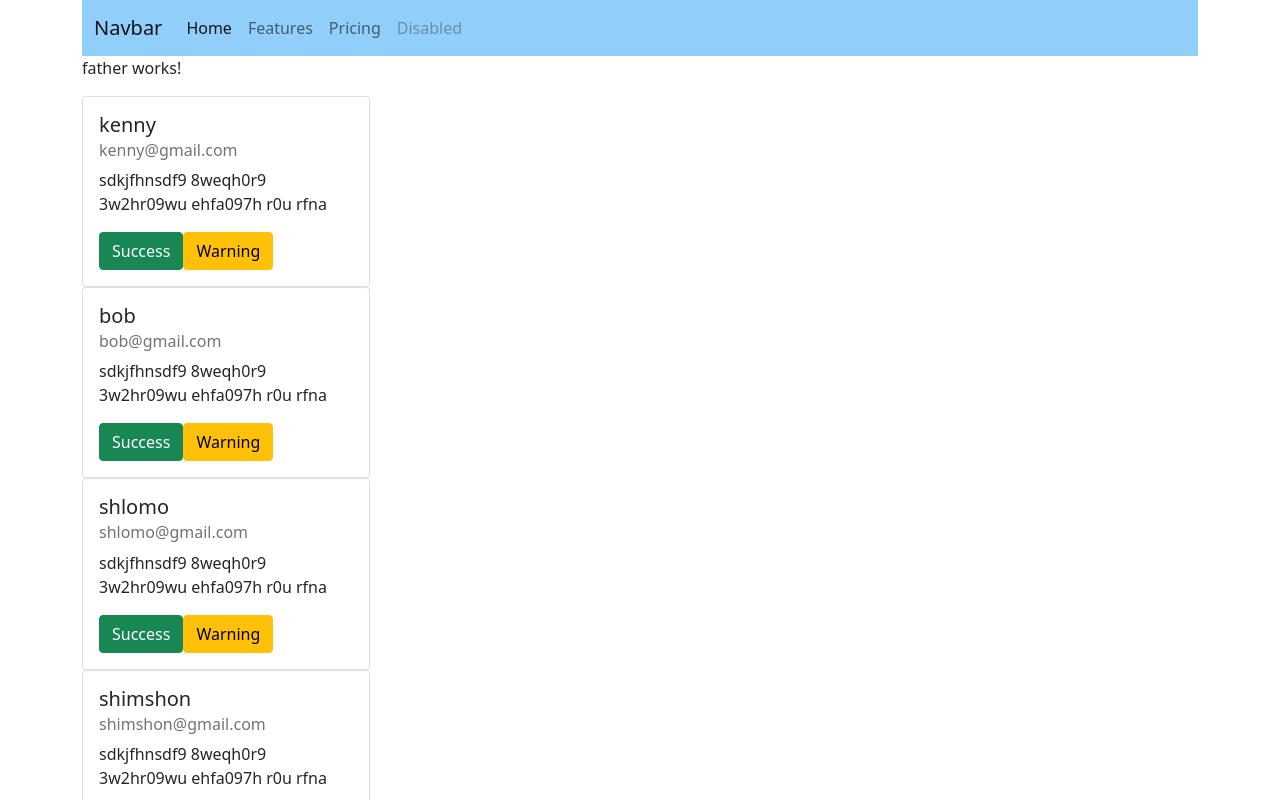
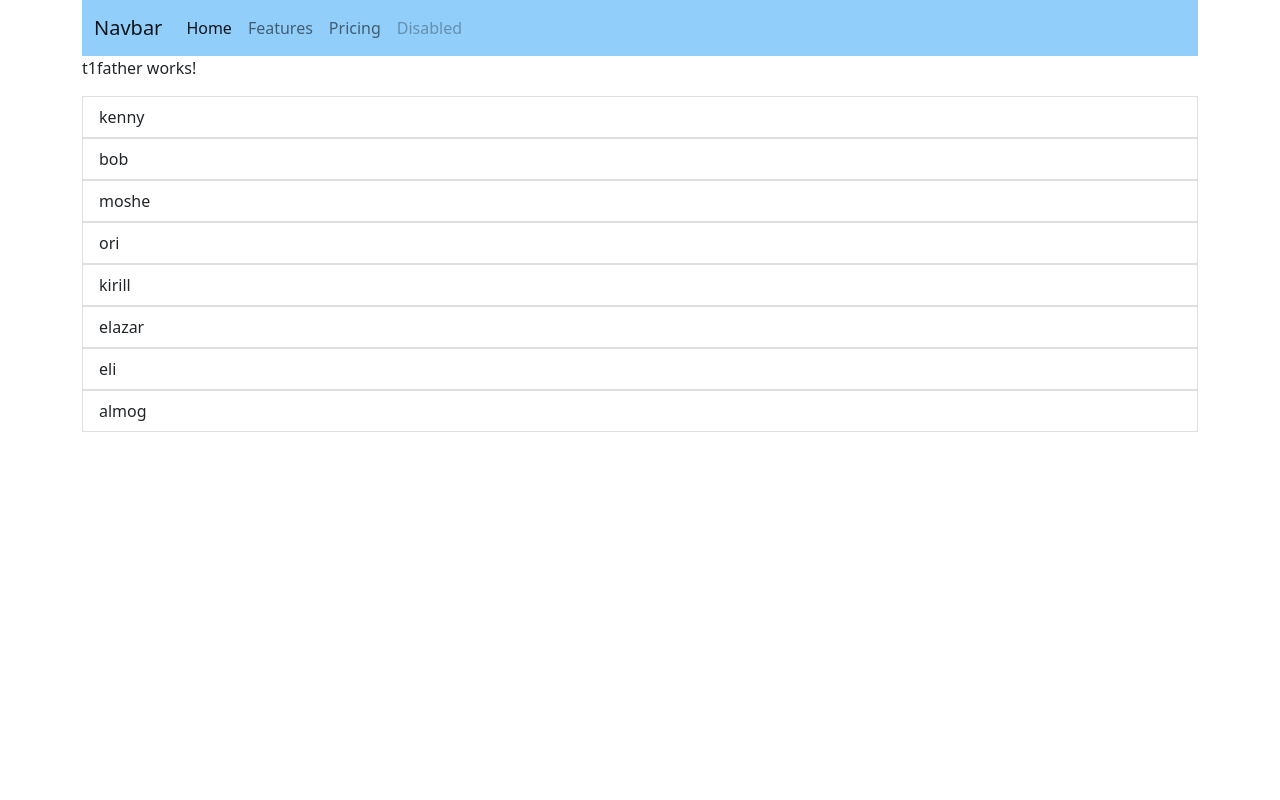
Before and after one commit to Rlss91/angular_hu_morning_2022, an Angular app: page / in a window 1280 px wide. Shown: the top 800 px of the page. Built offline with nearby package versions, Linux system fonts and the light colour scheme.

Commit message:
targil fcc

```diff
--- a/src/app/app.component.html
+++ b/src/app/app.component.html
@@ -17,5 +17,6 @@
   <!-- <app-ngfor-directive></app-ngfor-directive> -->
   <!-- <app-calculator2></app-calculator2> -->
   <!-- <app-ngswitch-directive></app-ngswitch-directive> -->
-  <app-father></app-father>
+  <!-- <app-father></app-father> -->
+  <app-t1father></app-t1father>
 </div>
--- a/src/app/app.module.ts
+++ b/src/app/app.module.ts
@@ -14,6 +14,8 @@ import { NgswitchDirectiveComponent } from './components/directives/structural/n
 import { FatherComponent } from './components/fcc/father/father.component';
 import { ChildComponent } from './components/fcc/child/child.component';
 import { MybuttonComponent } from './components/mybutton/mybutton.component';
+import { T1fatherComponent } from './components/targil1/t1father/t1father.component';
+import { T1childComponent } from './components/targil1/t1child/t1child.component';
 
 @NgModule({
   declarations: [
@@ -29,6 +31,8 @@ import { MybuttonComponent } from './components/mybutton/mybutton.component';
     FatherComponent,
     ChildComponent,
     MybuttonComponent,
+    T1fatherComponent,
+    T1childComponent,
   ],
   imports: [BrowserModule, FormsModule],
   providers: [],
--- /dev/null
+++ b/src/app/components/targil1/t1child/t1child.component.html
@@ -0,0 +1,8 @@
+<!-- <li class="list-group-item">{{ user.name }}</li> -->
+<button
+  type="button"
+  class="list-group-item list-group-item-action"
+  (click)="handleItemClick()"
+>
+  {{ user.name }}
+</button>
--- /dev/null
+++ b/src/app/components/targil1/t1child/t1child.component.ts
@@ -0,0 +1,29 @@
+import { Component, EventEmitter, Input, OnInit, Output } from '@angular/core';
+import { UserInfo } from '../t1father/t1father.component';
+
+@Component({
+  selector: 'app-t1child',
+  templateUrl: './t1child.component.html',
+  styleUrls: ['./t1child.component.css'],
+})
+export class T1childComponent implements OnInit {
+  @Input() user: UserInfo;
+  @Output() onItemClick: EventEmitter<number>;
+  constructor() {
+    this.user = {
+      id: NaN,
+      name: '',
+    };
+    this.onItemClick = new EventEmitter<number>();
+  }
+
+  ngOnInit(): void {}
+
+  handleItemClick(): void {
+    this.onItemClick.emit(this.user.id);
+  }
+}
+
+// class A{}
+
+// let a = new A()
--- /dev/null
+++ b/src/app/components/targil1/t1father/t1father.component.html
@@ -0,0 +1,6 @@
+<p>t1father works!</p>
+<app-t1child
+  *ngFor="let user of usersArr"
+  [user]="user"
+  (onItemClick)="handleItemClicked($event)"
+></app-t1child>
--- /dev/null
+++ b/src/app/components/targil1/t1father/t1father.component.ts
@@ -0,0 +1,58 @@
+import { Component, OnInit } from '@angular/core';
+
+export interface UserInfo {
+  id: number;
+  name: string;
+}
+
+@Component({
+  selector: 'app-t1father',
+  templateUrl: './t1father.component.html',
+  styleUrls: ['./t1father.component.css'],
+})
+export class T1fatherComponent implements OnInit {
+  usersArr: UserInfo[];
+
+  constructor() {
+    this.usersArr = [
+      {
+        id: 0,
+        name: 'kenny',
+      },
+      {
+        id: 1,
+        name: 'bob',
+      },
+      {
+        id: 2,
+        name: 'moshe',
+      },
+      {
+        id: 3,
+        name: 'ori',
+      },
+      {
+        id: 4,
+        name: 'kirill',
+      },
+      {
+        id: 5,
+        name: 'elazar',
+      },
+      {
+        id: 6,
+        name: 'eli',
+      },
+      {
+        id: 7,
+        name: 'almog',
+      },
+    ];
+  }
+
+  ngOnInit(): void {}
+
+  handleItemClicked(id: number): void {
+    this.usersArr = this.usersArr.filter((item) => item.id != id);
+  }
+}
```
Also changed, not shown: src/app/components/targil1/t1child/t1child.component.css (added), src/app/components/targil1/t1father/t1father.component.css (added), 2 other files (tests, documents, lock files or other folders).
